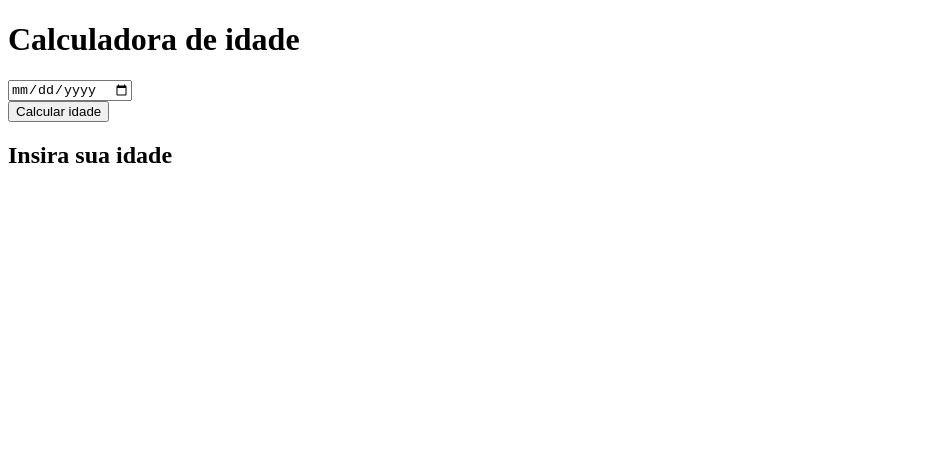
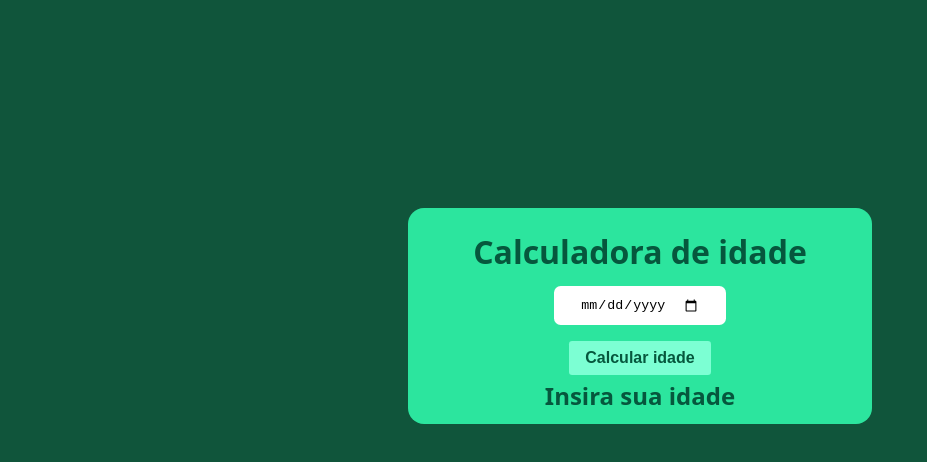
Before and after one commit to kaiq-br/Calculadora-de-idade, a plain HTML site: page index.html in a window 1280 px wide. Shown: the whole page, without its empty margins (0-927 px from the left). Drawn offline with Linux system fonts and the light colour scheme.

Commit message:
👌raw: adicionando CSS e alterando estrutura

```diff
--- a/index.html
+++ b/index.html
@@ -3,11 +3,12 @@
 <head>
     <meta charset="UTF-8">
     <meta name="viewport" content="width=device-width, initial-scale=1.0">
+    <link rel="stylesheet" href="src/style.css">
     <title>Calculadora de idade</title>
 </head>
 <body>
-    <h1>Calculadora de idade</h1>
     <div>
+        <h1>Calculadora de idade</h1>
         <input type="date" id="birthday"> <br>
         <button id="btn">Calcular idade</button>
         <h2 id="result">Insira sua idade </h2>
--- /dev/null
+++ b/src/style.css
@@ -0,0 +1,47 @@
+:root{
+
+}
+
+body{
+    background-color: #10553B;
+    font-family:system-ui, -apple-system, BlinkMacSystemFont, 'Segoe UI', Roboto, Oxygen, Ubuntu, Cantarell, 'Open Sans', 'Helvetica Neue', sans-serif ;
+    color: #06573D;
+}
+
+div {
+    background-color: #2CE59E;
+    border-radius: 1em;
+    text-align: center;
+    padding-top: 0.009em;
+    margin-left: 25em;
+    margin-right: 25em;
+    margin-top: 13em;
+}
+
+h1{
+    text-align: center;
+    margin-bottom: 0em;
+}
+
+#birthday {
+    margin-top: 1em;
+    margin-bottom: 1.2em;
+    padding: 0.8em 2em 0.8em 2em;
+    border: 0px solid;
+    border-radius: 0.5em;
+}
+
+#btn{
+    background-color: #7cffd3;
+    padding: 0.5em 1em 0.5em 1em;
+    font-size: medium;
+    font-weight: bolder;
+    border-radius: 0.2em;
+    border: 0px solid;
+    color: rgb(6, 87, 61);
+}
+
+#result{
+    margin-top: 0.2em;
+    padding-bottom: 0.5em;
+}
```
